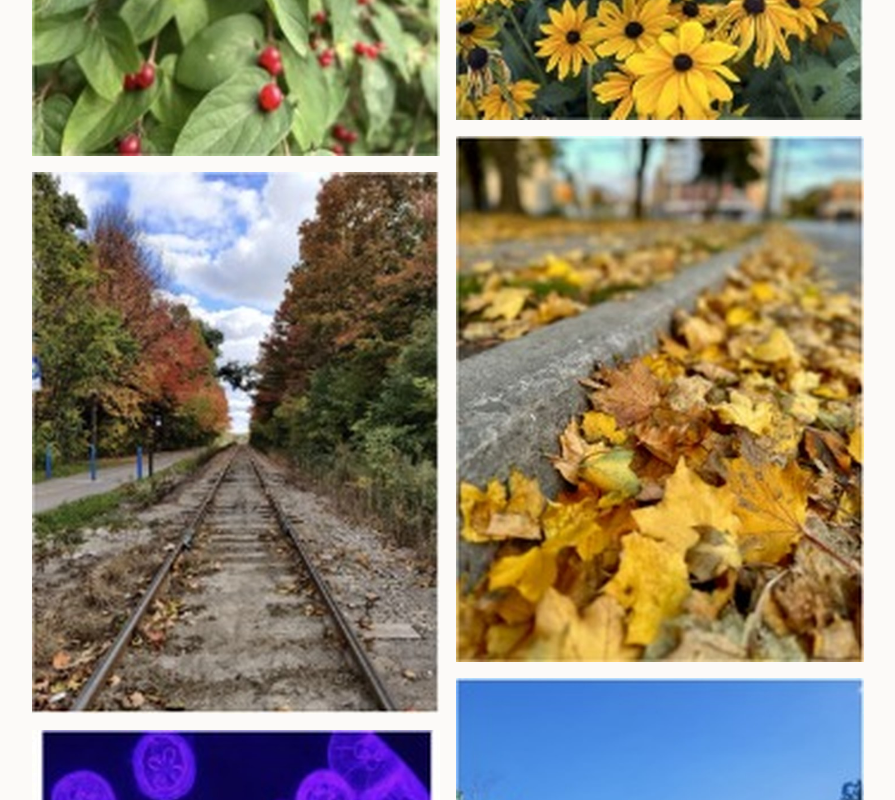
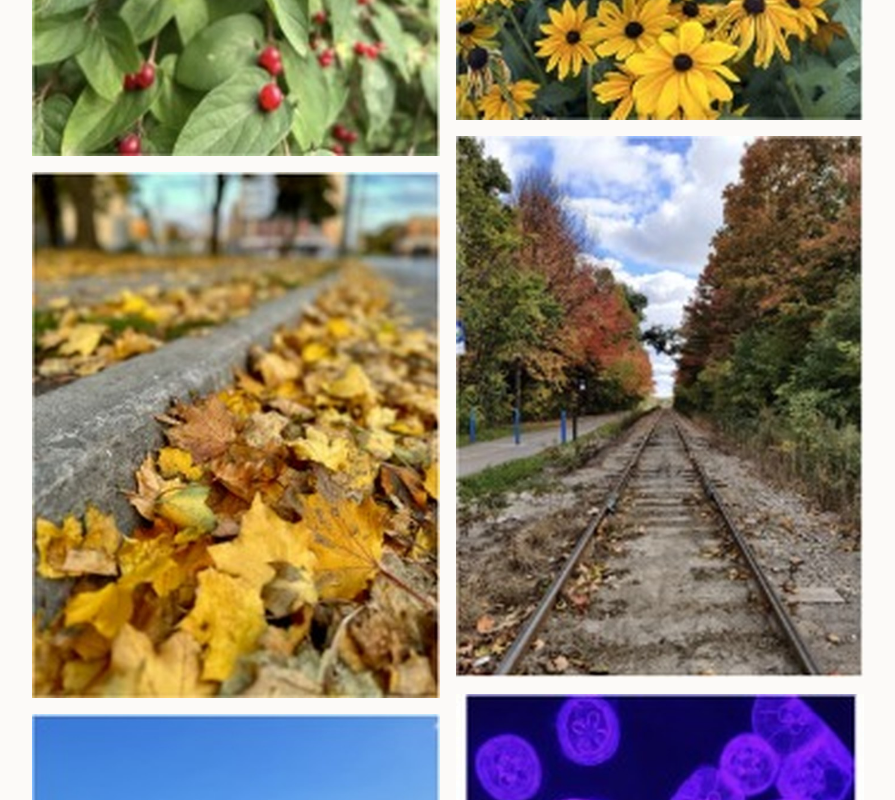
Before and after one commit to gulsheenkb/Gulsheen-Bhatia-Portfolio, a Next.js app: page /photography in a window 1280 px wide. Shown: the part 920-1720 px from the top of the page, without its empty margins (192-1087 px from the left). Built offline with nearby package versions, Linux system fonts and the light colour scheme.

Commit message:
Keep Photography photos in the original two-column order
Co-authored-by: gbhatia <gbhatia@tapestry.com>

```diff
--- a/src/app/photography/page.tsx
+++ b/src/app/photography/page.tsx
@@ -7,9 +7,22 @@ export const metadata: Metadata = {
 };
 
 export default function PhotographyPage() {
-  const left = photos.filter((_, i) => i < 8 && i % 2 === 0);
-  const right = photos.filter((_, i) => i < 8 && i % 2 === 1);
-  const wide = photos[8];
+  const bySrc = new Map(photos.map((photo) => [photo.src, photo]));
+  const pick = (srcs: string[]) =>
+    srcs.map((src) => bySrc.get(src)).filter((photo) => photo != null);
+  const left = pick([
+    "/images/photo-01.jpg",
+    "/images/photo-03.jpg",
+    "/images/photo-06.jpg",
+    "/images/photo-08.jpg",
+  ]);
+  const right = pick([
+    "/images/photo-02.jpg",
+    "/images/photo-04.jpg",
+    "/images/photo-05.jpg",
+    "/images/photo-07.jpg",
+  ]);
+  const wide = bySrc.get("/images/photo-09.jpg");
 
   return (
     <div className="mx-auto w-full max-w-4xl px-4 py-10 sm:px-6 lg:px-8">
```
